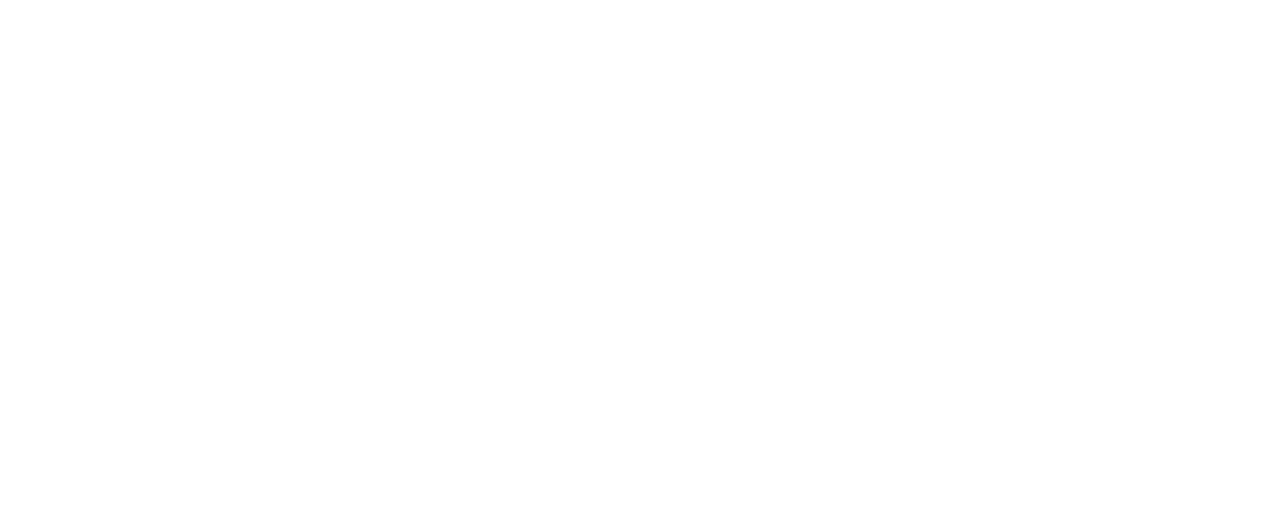
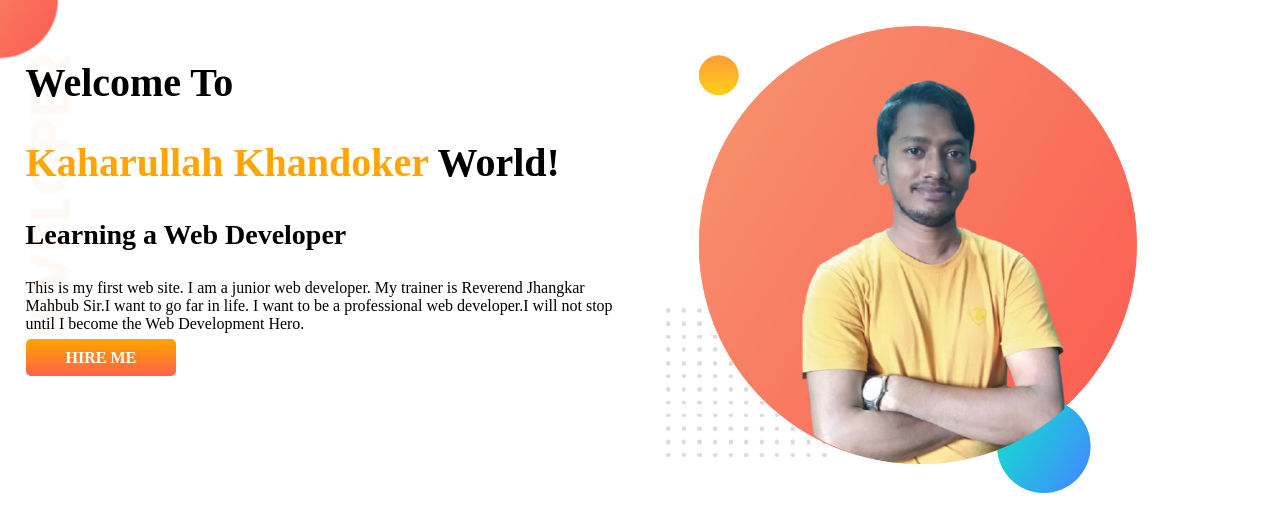
Before and after one commit to kaharulla45/developer-portfolio, a plain HTML site: page index.html in a window 1280 px wide. Drawn offline with Linux system fonts and the light colour scheme; a web font is replaced by a local one.

Commit message:
top banner added

```diff
--- a/index.html
+++ b/index.html
@@ -1,13 +1,36 @@
 <!DOCTYPE html>
 <html lang="en">
+
 <head>
     <meta charset="UTF-8">
     <meta http-equiv="X-UA-Compatible" content="IE=edge">
     <meta name="viewport" content="width=device-width, initial-scale=1.0">
     <title> Kaharullah portfolio</title>
+    <link rel="preconnect" href="https://fonts.googleapis.com">
+    <link rel="preconnect" href="https://fonts.gstatic.com" crossorigin>
+    <link href="https://fonts.googleapis.com/css2?family=Gowun+Batang&display=swap" rel="stylesheet">
     <link rel="stylesheet" href="style.css">
 </head>
+
 <body>
+    <section class="top-banner">
+        <div class="half-width">
+            <h1> Welcome To</h1>
+            <h1><span class="orange-color">Kaharullah Khandoker</span> World!</h1>
+            <h3>Learning a Web Developer </h3>
+            <p>
+                This is my first web site. I am a junior web developer. My trainer is Reverend Jhangkar Mahbub Sir.I
+                want to
+                go far in life. I want to be a professional web developer.I will not stop until I become the Web
+                Development
+                Hero.
+            </p>
+            <a class="link-button" target="_blank" href="https://www.linkedin.com/feed/">HIRE ME</a>
+        </div>
+        <div class="half-width">
+            <img src="images/kaharullah-bg.png" alt="">
+        </div>
+    </section>
+</body>
 
-</body>
 </html>
--- a/style.css
+++ b/style.css
@@ -0,0 +1,36 @@
+body{
+    font-family: 'Gowun Batang', serif;
+    margin: 0;
+}
+h1{
+    font-size: 40px;
+}
+.orange-color{
+    color: orange;
+}
+h3{
+    font-size: 28px;
+}
+section{
+    display: flex;
+}
+.half-width{
+    width: 50%;
+    padding: 2%;
+}
+.half-width img{
+    width: 80%;
+
+}
+.link-button{
+    text-decoration: none;
+    background-image: linear-gradient(orange, tomato);
+    padding: 10px 40px;
+    border-radius: 5px;
+    color: white;
+    font-weight: 700;
+}
+.top-banner{
+    background-image: url(images/top-banner.png);
+    background-repeat: no-repeat;
+}
```
Also changed, not shown: images/dream-bg.png (added), images/exp-bg.png (added), images/kaharullah-bg.png (added), images/kaharullah-bg2.png (added), images/my-bg.png (added), images/my-bg2.png (added), images/top-banner.png (added), my-bg.png (added), 7 other files.
